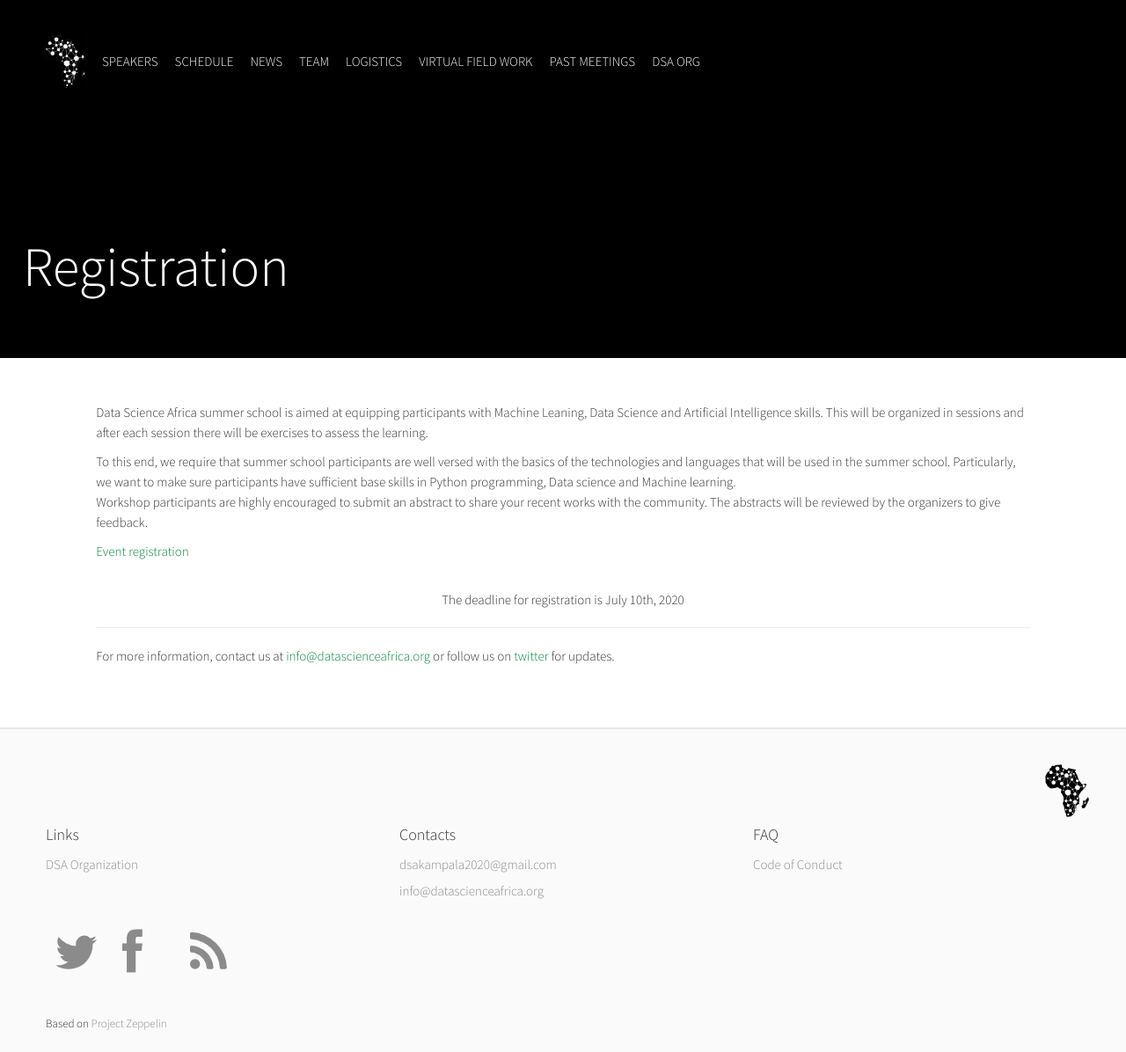
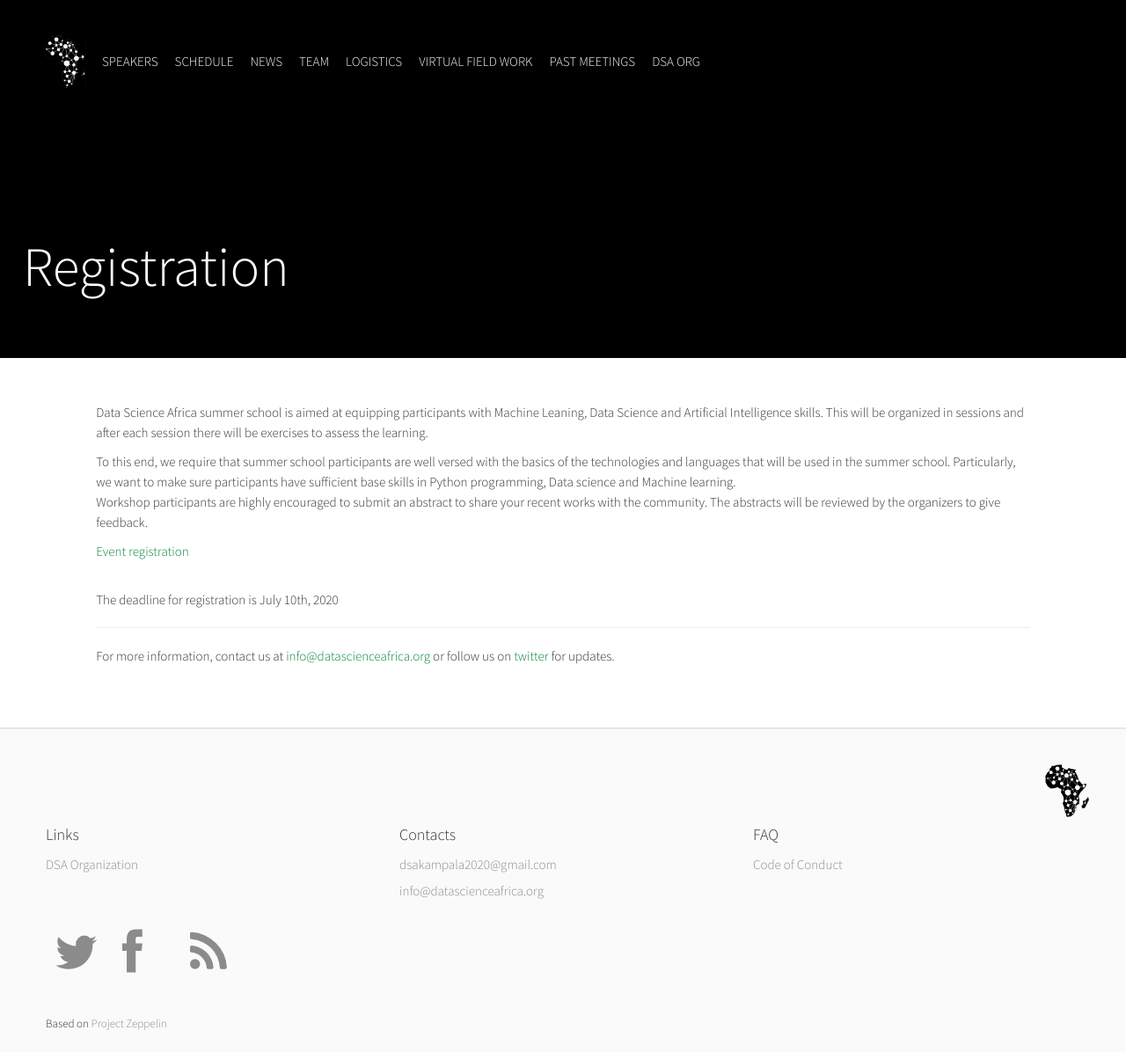
Before and after one commit to datsciafrica/dsa2020kampala, a Jekyll site: the page built from tbd.html, in a window 1280 px wide and 1196 px high. Shown: the whole window at 88% size. Built offline with Jekyll 4.4.1, drawn with Linux system fonts in a browser that asks for light colours; nearby versions of some CDN libraries; some web fonts are replaced; comment, search, counter and statistics services are not loaded.

Commit message:
Update tbd.html

```diff
--- a/_includes/tbd.html
+++ b/_includes/tbd.html
@@ -17,7 +17,7 @@
 			 	<a href="https://forms.gle/YZjNbu7dqUrbzanTA" target="_blank">Event registration</a>
 			</p>
 			<br>
-			<p>The deadline for registration is July 10th, 2020 </p>
+			<p class="text-left">The deadline for registration is July 10th, 2020 </p>
 
 			<hr>
 
```
